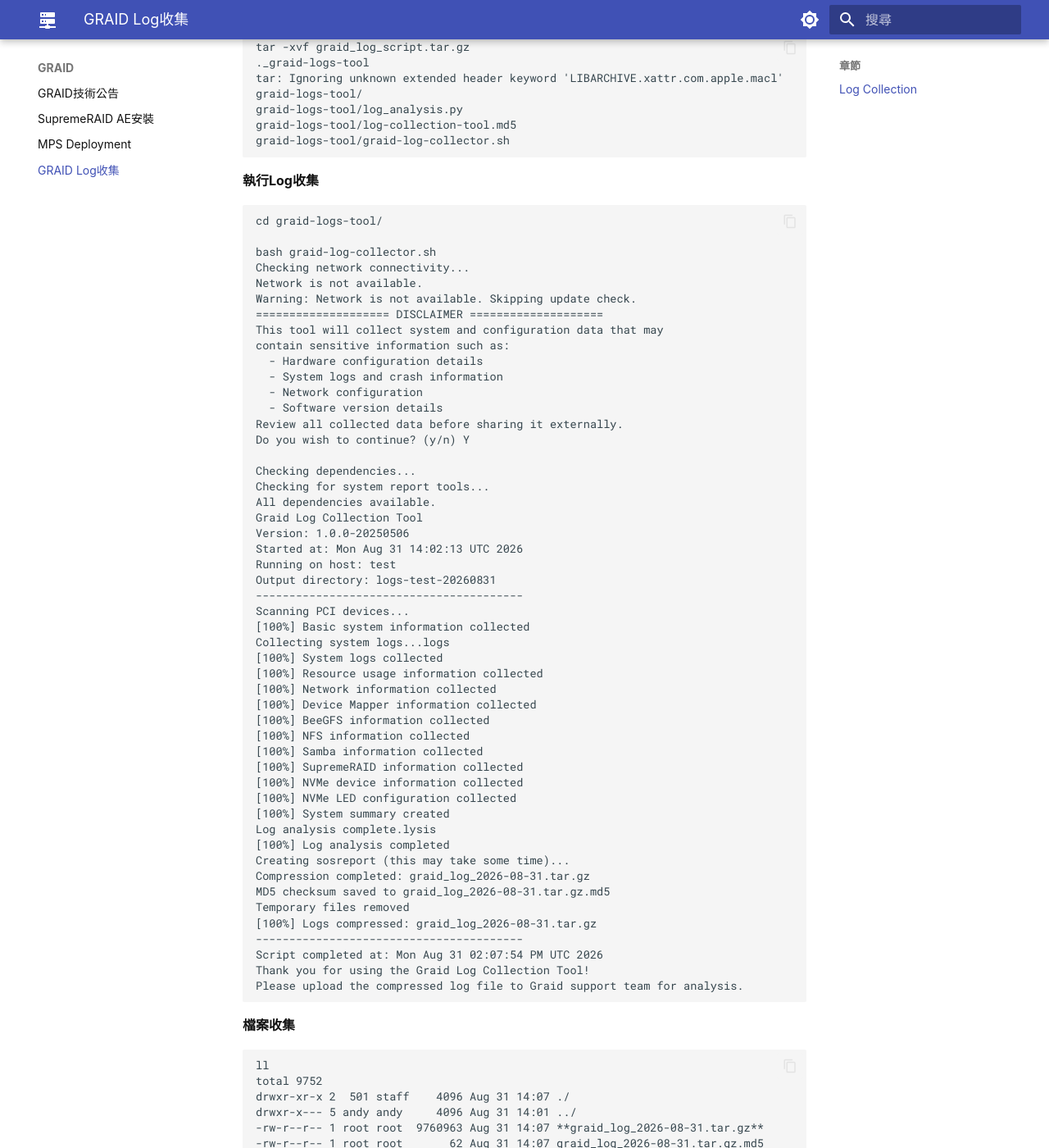
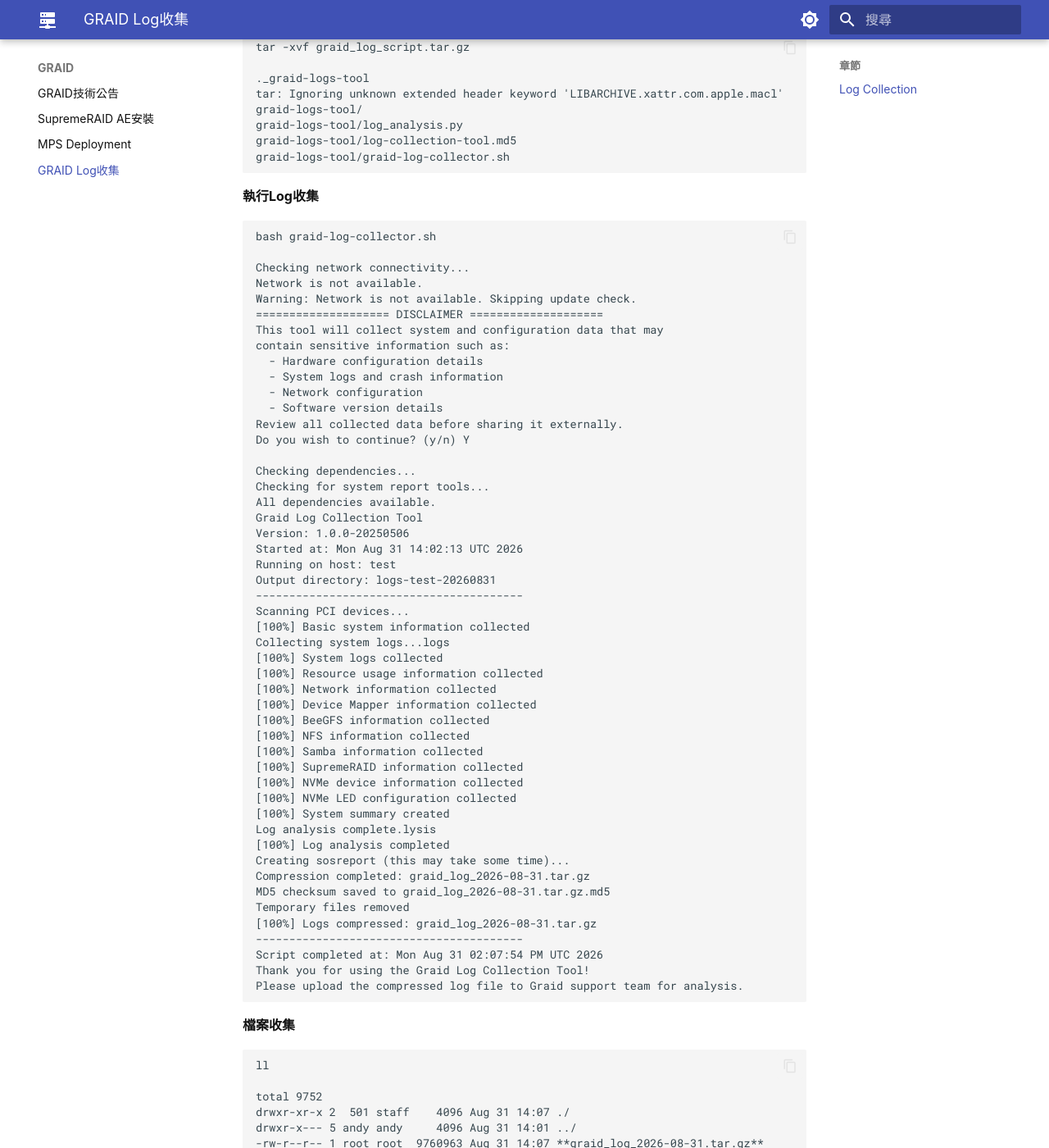
Before and after one commit to Andy0583/Metaage, an MkDocs documentation site: the page built from docs/graid/collection.md, in a window 1280 px wide and 1400 px high, scrolled down 358 px. Shown: the whole window at 82% size. Built offline with MkDocs 1.6.1 and Material for MkDocs 9.7.7, drawn with Linux system fonts in a browser that asks for light colours.

Commit message:
Update collection.md

````diff
--- a/docs/graid/collection.md
+++ b/docs/graid/collection.md
@@ -5,6 +5,7 @@
 **檔案解壓縮**
 ```
 tar -xvf graid_log_script.tar.gz
+
 ._graid-logs-tool
 tar: Ignoring unknown extended header keyword 'LIBARCHIVE.xattr.com.apple.macl'
 graid-logs-tool/
@@ -15,9 +16,8 @@ graid-logs-tool/graid-log-collector.sh
 
 **執行Log收集**
 ```
-cd graid-logs-tool/
+bash graid-log-collector.sh
 
-bash graid-log-collector.sh
 Checking network connectivity...
 Network is not available.
 Warning: Network is not available. Skipping update check.
@@ -70,6 +70,7 @@ Please upload the compressed log file to Graid support team for analysis.
 **檔案收集**
 ```
 ll
+
 total 9752
 drwxr-xr-x 2  501 staff    4096 Aug 31 14:07 ./
 drwxr-x--- 5 andy andy     4096 Aug 31 14:01 ../
````
